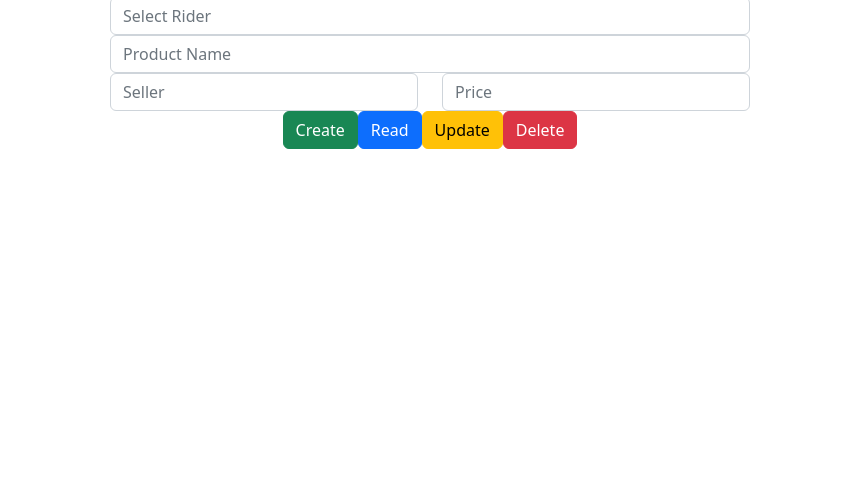
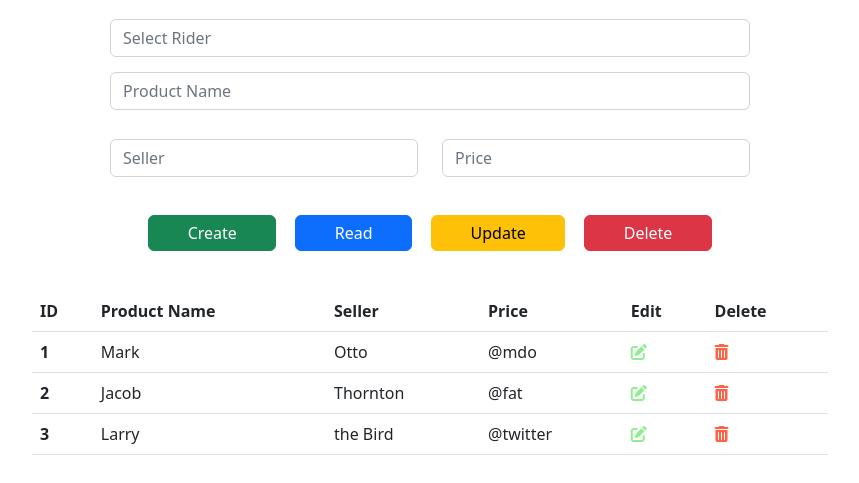
Before and after one commit to akinyeleoe/EasyBox_delivery, a plain HTML site: page INDEXDB/src/index.html in a window 1280 px wide. Shown: the part 99-582 px from the top of the page, without its empty margins (210-1069 px from the left). Drawn offline with nearby package versions, Linux system fonts and the light colour scheme.

Commit message:
Adding JS Folder

```diff
--- a/INDEXDB/src/index.html
+++ b/INDEXDB/src/index.html
@@ -17,7 +17,7 @@
 
     <div class="d-flex justify-content-center">
         <form class="w-50">
-            <input type="text" id="userid" class="form-control" placeholder="Select Rider" autocomplete="off">
+            <input type="text" id="userid" class="form-control" placeholder="Select Rider" autocomplete="off" READONLY>
             <input type="text" id="proname" class="form-control" placeholder="Product Name" autocomplete="off">
             <div class="row">
                 <div class="col"><input type="text" id="seller" class="form-control" placeholder="Seller" autocomplete="off"></div>
@@ -29,14 +29,57 @@
 <!--Creating the CRUD Operations-->
 <div class="d-flex justify-content-center">
     <button class="btn btn-success" id="btn-create">Create</button>
-    <button class="btn btn-primary" id="btn-read">Read</button>
+    <button class="btn btn-primary" id="btn-read">Read </button>
     <button class="btn btn-warning" id="btn-update">Update</button>
     <button class="btn btn-danger" id="btn-delete">Delete</button>
 </div>
 
+<div class="container d-flex">
+    <table class="table">
+        <thead class="thead-dark">
+          <tr>
+            <th scope="col">ID</th>
+            <th scope="col">Product Name</th>
+            <th scope="col">Seller</th>
+            <th scope="col">Price</th>
+            <th scope="col">Edit</th>
+            <th scope="col">Delete</th>
+          </tr>
+        </thead>
+        <tbody>
+          <tr>
+            <th scope="row">1</th>
+            <td>Mark</td>
+            <td>Otto</td>
+            <td>@mdo</td>
+            <td> <i class="fas fa-edit btnedit"></i> </td>
+            <td><i class="fas fa-trash-alt btndelete"></i></td>
 
+          </tr>
+          <tr>
+            <th scope="row">2</th>
+            <td>Jacob</td>
+            <td>Thornton</td>
+            <td>@fat</td>
+            <td> <i class="fas fa-edit btnedit"></i> </td>
+            <td><i class="fas fa-trash-alt btndelete"></i></td>
+          </tr>
+          <tr>
+            <th scope="row">3</th>
+            <td>Larry</td>
+            <td>the Bird</td>
+            <td>@twitter</td>
+            <td> <i class="fas fa-edit btnedit"></i> </td>
+            <td><i class="fas fa-trash-alt btndelete"></i></td>
+          </tr>
+        </tbody>
+      </table>
+
+</div>
 
     <script src="https://cdn.jsdelivr.net/npm/@popperjs/core@2.11.5/dist/umd/popper.min.js" integrity="sha384-Xe+8cL9oJa6tN/veChSP7q+mnSPaj5Bcu9mPX5F5xIGE0DVittaqT5lorf0EI7Vk" crossorigin="anonymous"></script>
     <script src="https://cdn.jsdelivr.net/npm/bootstrap@5.2.0-beta1/dist/js/bootstrap.min.js" integrity="sha384-kjU+l4N0Yf4ZOJErLsIcvOU2qSb74wXpOhqTvwVx3OElZRweTnQ6d31fXEoRD1Jy" crossorigin="anonymous"></script>
+<!--DEXIE API CALL-->
+    <script src="https://cdnjs.cloudflare.com/ajax/libs/dexie/4.0.0-alpha.4/dexie.min.js"></script>
 </body>
 </html>
--- a/INDEXDB/src/style.css
+++ b/INDEXDB/src/style.css
@@ -1,4 +1,26 @@
-body *{
-    padding: 0px;
-    margin: 0px;
+.d-flex input{
+    margin: 0.9em 0em;
 }
+
+.d-flex button {
+    margin: 1.5em .6em;
+    padding: .3em 2.4em;
+}
+
+.container table{
+    margin: 1em 10em;
+}
+
+table .btnedit{
+    color: lightgreen;
+    cursor: pointer;
+}
+
+table .btndelete{
+    color: tomato;
+    cursor: pointer;
+}
+
+.text-info {
+    color: pink;
+}
```
Also changed, not shown: INDEXDB/js/Module.js (added), INDEXDB/js/main.js (added).
